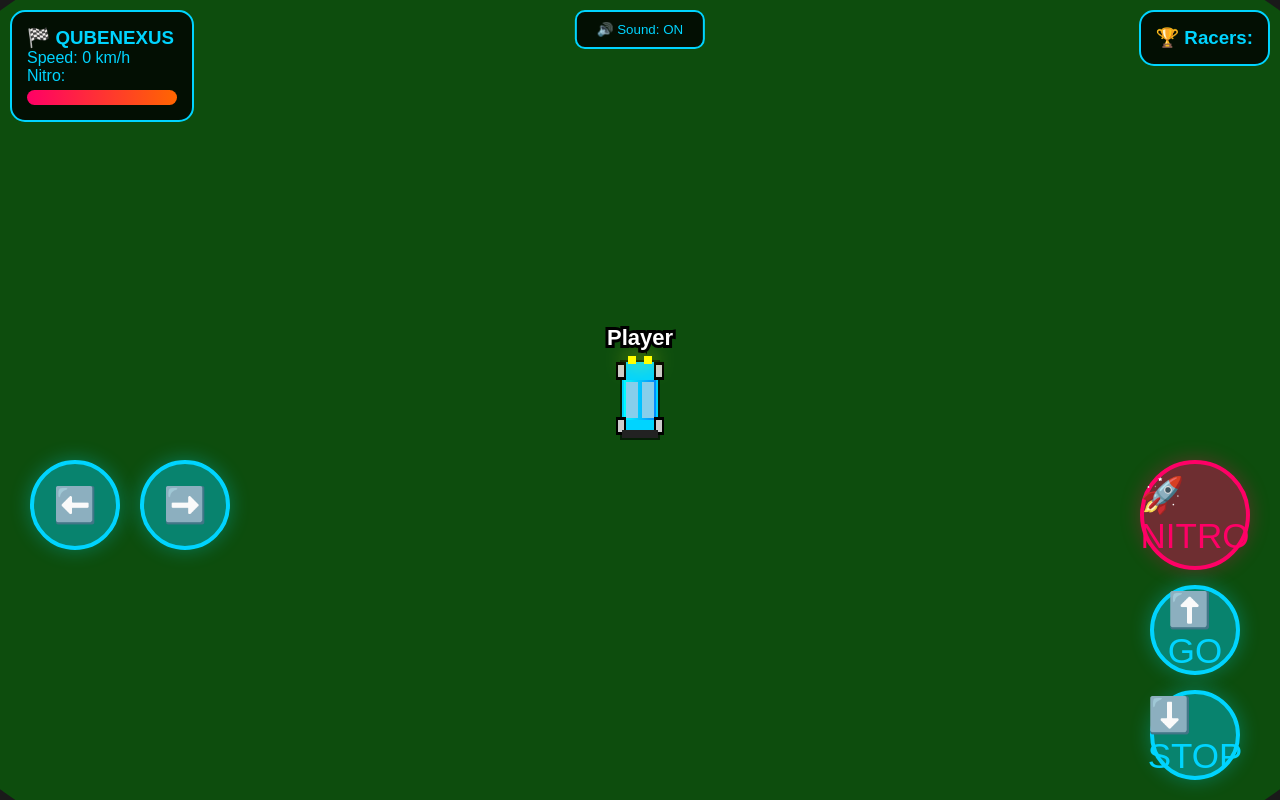
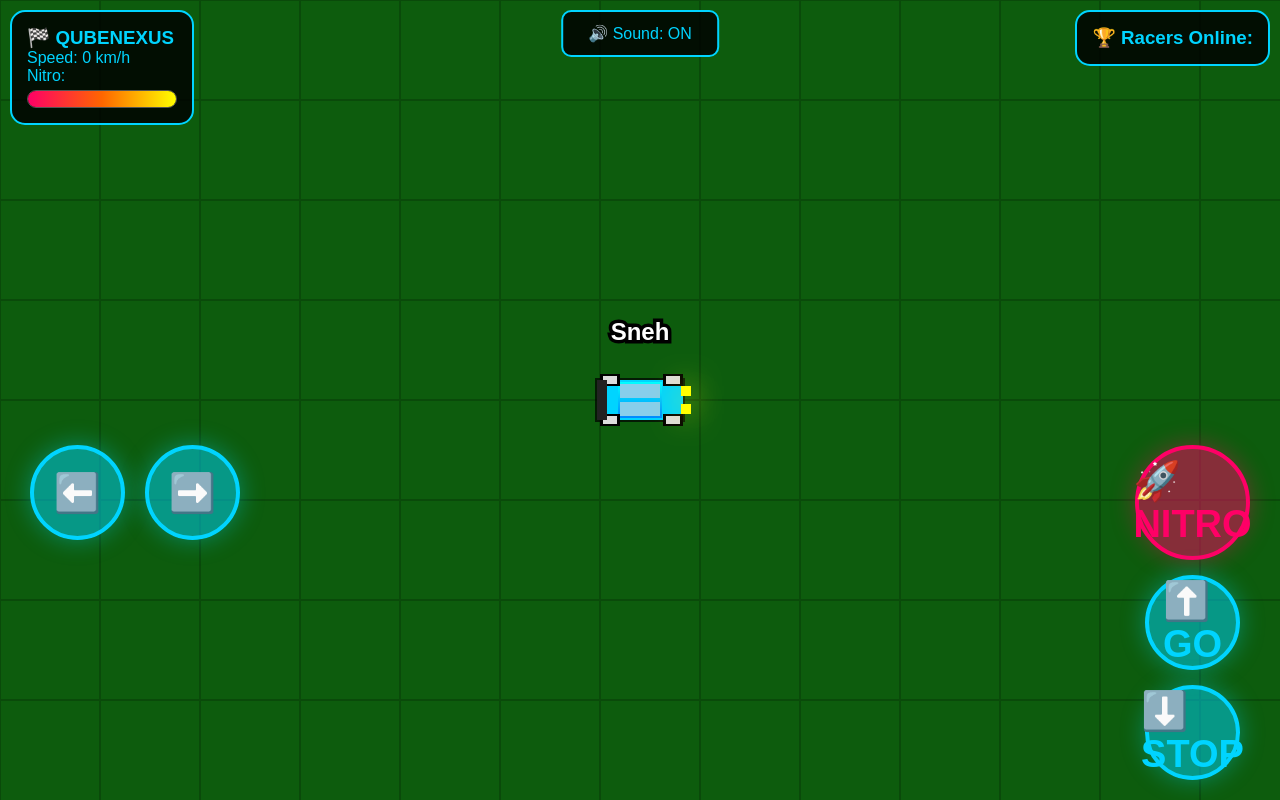
Before and after one commit to poojasaini245304-glitch/qubenexus-race, a website: page public/index.html in a window 1280 px wide. Both pictures are taken after a click on the button "🏁 START RACE". Drawn offline with nearby package versions, Linux system fonts and the light colour scheme; no server answers.

Commit message:
Update index.html

```diff
--- a/public/index.html
+++ b/public/index.html
@@ -3,38 +3,39 @@
 <head>
     <meta charset="UTF-8">
     <meta name="viewport" content="width=device-width, initial-scale=1.0">
-    <title>Qubenexus Racing - FIXED</title>
+    <title>Qubenexus Racing - CAR FIXED</title>
     <script src="https://cdn.socket.io/4.7.2/socket.io.min.js"></script>
     <style>
         * { margin: 0; padding: 0; box-sizing: border-box; user-select: none; }
-        body { background: #0a0a0a; color: #00d4ff; font-family: 'Arial', sans-serif; overflow: hidden; }
-        #gameCanvas { display: block; background: #1a5c1a; }
+        body { background: #000; color: #00d4ff; font-family: 'Arial', sans-serif; overflow: hidden; }
+        #gameCanvas { display: block; }
         #joinScreen { position: absolute; top: 0; left: 0; width: 100%; height: 100%; background: rgba(0,0,0,0.95); display: flex; align-items: center; justify-content: center; z-index: 200; }
-       .joinBox { background: linear-gradient(135deg, #1a1a1a, #0a0a0a); padding: 40px; border-radius: 20px; border: 3px solid #00d4ff; text-align: center; }
-       .joinBox h1 { margin-bottom: 20px; font-size: 2.5em; }
+       .joinBox { background: linear-gradient(135deg, #1a1a1a, #0a0a0a); padding: 40px; border-radius: 20px; border: 3px solid #00d4ff; text-align: center; box-shadow: 0 0 40px #00d4ff80; }
+       .joinBox h1 { margin-bottom: 20px; font-size: 2.8em; text-shadow: 0 0 20px #00d4ff; }
        .joinBox input { padding: 15px; font-size: 18px; background: #0a0a0a; border: 2px solid #00d4ff; color: #00d4ff; border-radius: 10px; margin: 10px; width: 280px; }
        .joinBox button { padding: 15px 50px; font-size: 22px; background: linear-gradient(45deg, #00d4ff, #00ffff); color: #000; border: none; border-radius: 10px; cursor: pointer; font-weight: bold; margin-top: 20px; }
-        #ui { position: absolute; top: 10px; left: 10px; z-index: 100; background: rgba(0,0,0,0.8); padding: 15px; border-radius: 15px; border: 2px solid #00d4ff; }
-        #playerList { position: absolute; top: 10px; right: 10px; background: rgba(0,0,0,0.8); padding: 15px; border-radius: 15px; border: 2px solid #00d4ff; }
+        #ui { position: absolute; top: 10px; left: 10px; z-index: 100; background: rgba(0,0,0,0.85); padding: 15px; border-radius: 15px; border: 2px solid #00d4ff; }
+        #playerList { position: absolute; top: 10px; right: 10px; background: rgba(0,0,0,0.85); padding: 15px; border-radius: 15px; border: 2px solid #00d4ff; }
         #mobileControls { position: absolute; bottom: 20px; width: 100%; display: flex; justify-content: space-between; padding: 0 30px; z-index: 100; }
-       .controlBtn { width: 90px; height: 90px; background: rgba(0,212,255,0.4); border: 4px solid #00d4ff; border-radius: 50%; display: flex; align-items: center; justify-content: center; font-size: 35px; color: #00d4ff; cursor: pointer; box-shadow: 0 0 20px #00d4ff50; }
-       .controlBtn:active { background: rgba(0,212,255,0.9); transform: scale(0.9); }
+       .controlBtn { width: 95px; height: 95px; background: rgba(0,212,255,0.5); border: 4px solid #00d4ff; border-radius: 50%; display: flex; align-items: center; justify-content: center; font-size: 38px; color: #00d4ff; cursor: pointer; box-shadow: 0 0 25px #00d4ff60; font-weight: bold; }
+       .controlBtn:active { background: rgba(0,212,255,1); transform: scale(0.9); }
         #leftControls { display: flex; gap: 20px; }
         #rightControls { display: flex; gap: 15px; flex-direction: column; align-items: center; }
-        #nitroBtn { background: rgba(255,0,102,0.4); border-color: #ff0066; color: #ff0066; width: 110px; height: 110px; box-shadow: 0 0 20px #ff006650; }
-       .nitro-bar { width: 150px; height: 15px; background: #333; border-radius: 10px; overflow: hidden; margin-top: 5px; }
-       .nitro-fill { height: 100%; background: linear-gradient(90deg, #ff0066, #ff6600); }
-        #soundBtn { position: absolute; top: 10px; left: 50%; transform: translateX(-50%); background: rgba(0,0,0,0.8); border: 2px solid #00d4ff; color: #00d4ff; padding: 10px 20px; border-radius: 10px; cursor: pointer; z-index: 100; }
+        #nitroBtn { background: rgba(255,0,102,0.5); border-color: #ff0066; color: #ff0066; width: 115px; height: 115px; box-shadow: 0 0 25px #ff006660; }
+        #nitroBtn:active { background: rgba(255,0,102,1); }
+       .nitro-bar { width: 150px; height: 18px; background: #333; border-radius: 10px; overflow: hidden; margin-top: 5px; border: 1px solid #555; }
+       .nitro-fill { height: 100%; background: linear-gradient(90deg, #ff0066, #ff6600, #ffff00); transition: 0.2s; }
+        #soundBtn { position: absolute; top: 10px; left: 50%; transform: translateX(-50%); background: rgba(0,0,0,0.85); border: 2px solid #00d4ff; color: #00d4ff; padding: 12px 25px; border-radius: 10px; cursor: pointer; z-index: 100; font-size: 16px; }
     </style>
 </head>
 <body>
     <div id="joinScreen">
         <div class="joinBox">
             <h1>🏎️ QUBENEXUS RACING 🏎️</h1>
-            <p style="font-size: 1.1em; margin-bottom: 20px;">🔊 Car Fixed - Ab Dikhegi!</p>
-            <input type="text" id="playerName" placeholder="Enter Your Name" maxlength="15">
+            <p style="font-size: 1.2em; margin-bottom: 20px;">✅ Car Ab Hamesha Dikhegi!</p>
+            <input type="text" id="playerName" placeholder="Enter Your Name" maxlength="15" value="Sneh">
             <br>
-            <button onclick="joinGame()">🏁 START RACE</button>
+            <button onclick="startGame()">🏁 START RACE</button>
         </div>
     </div>
 
@@ -49,7 +50,7 @@
     </div>
 
     <div id="playerList">
-        <h3>🏆 Racers:</h3>
+        <h3>🏆 Racers Online:</h3>
         <div id="players"></div>
     </div>
 
@@ -72,15 +73,17 @@
         canvas.width = window.innerWidth;
         canvas.height = window.innerHeight;
 
-        // FIXED: Gaadi hamesha dikhegi
+        // FIXED: Car hamesha screen ke center me rahegi
         let player = {
-            x: 0, y: 0,
-            angle: -Math.PI/2,
+            worldX: 0,
+            worldY: 0,
+            angle: 0,
             speed: 0,
-            name: '',
+            name: 'Player',
             nitro: 100,
             color: '#00d4ff'
         };
+
         let players = {};
         let keys = { w: false, a: false, d: false, s: false, space: false };
         let soundOn = true;
@@ -98,7 +101,7 @@
                 engineSound.connect(engineGain);
                 engineGain.connect(audioContext.destination);
                 engineSound.start();
-            } catch(e) { console.log('Audio not supported'); }
+            } catch(e) {}
         }
 
         function playNitroSound() {
@@ -108,21 +111,21 @@
                 const gain = audioContext.createGain();
                 osc.type = 'sine';
                 osc.frequency.setValueAtTime(200, audioContext.currentTime);
-                osc.frequency.exponentialRampToValueAtTime(800, audioContext.currentTime + 0.3);
-                gain.gain.setValueAtTime(0.3, audioContext.currentTime);
-                gain.gain.exponentialRampToValueAtTime(0.01, audioContext.currentTime + 0.3);
+                osc.frequency.exponentialRampToValueAtTime(1000, audioContext.currentTime + 0.4);
+                gain.gain.setValueAtTime(0.4, audioContext.currentTime);
+                gain.gain.exponentialRampToValueAtTime(0.01, audioContext.currentTime + 0.4);
                 osc.connect(gain);
                 gain.connect(audioContext.destination);
                 osc.start();
-                osc.stop(audioContext.currentTime + 0.3);
+                osc.stop(audioContext.currentTime + 0.4);
             } catch(e) {}
         }
 
         function updateEngineSound() {
             if (!soundOn ||!engineGain) return;
-            const speedRatio = Math.abs(player.speed) / 15;
-            engineSound.frequency.value = 50 + speedRatio * 250;
-            engineGain.gain.value = speedRatio * 0.2;
+            const speedRatio = Math.abs(player.speed) / 20;
+            engineSound.frequency.value = 60 + speedRatio * 300;
+            engineGain.gain.value = 0.05 + speedRatio * 0.25;
         }
 
         function toggleSound() {
@@ -132,7 +135,7 @@
         }
 
         // Controls
-        function addBtnListeners(btn, key) {
+        function setupButton(btn, key) {
             btn.addEventListener('touchstart', (e) => { e.preventDefault(); keys[key] = true; });
             btn.addEventListener('touchend', (e) => { e.preventDefault(); keys[key] = false; });
             btn.addEventListener('mousedown', () => keys[key] = true);
@@ -140,10 +143,10 @@
             btn.addEventListener('mouseleave', () => keys[key] = false);
         }
 
-        addBtnListeners(document.getElementById('gasBtn'), 'w');
-        addBtnListeners(document.getElementById('brakeBtn'), 's');
-        addBtnListeners(document.getElementById('leftBtn'), 'a');
-        addBtnListeners(document.getElementById('rightBtn'), 'd');
+        setupButton(document.getElementById('gasBtn'), 'w');
+        setupButton(document.getElementById('brakeBtn'), 's');
+        setupButton(document.getElementById('leftBtn'), 'a');
+        setupButton(document.getElementById('rightBtn'), 'd');
 
         const nitroBtn = document.getElementById('nitroBtn');
         nitroBtn.addEventListener('touchstart', (e) => { e.preventDefault(); keys.space = true; playNitroSound(); });
@@ -166,8 +169,8 @@
             if(e.key === ' ') keys.space = false;
         });
 
-        function joinGame() {
-            const name = document.getElementById('playerName').value.trim() || 'Player';
+        function startGame() {
+            const name = document.getElementById('playerName').value.trim() || 'Sneh';
             if (!audioContext) initAudio();
             player.name = name;
             gameStarted = true;
@@ -187,166 +190,193 @@
         function update() {
             if (!gameStarted) return;
 
-            if (keys.w) player.speed += 0.8;
-            if (keys.s) player.speed -= 0.8;
-            if (keys.a) player.angle -= 0.07;
-            if (keys.d) player.angle += 0.07;
+            // Speed controls - FAST
+            if (keys.w) player.speed += 1.0;
+            if (keys.s) player.speed -= 1.0;
+            if (keys.a) player.angle -= 0.08;
+            if (keys.d) player.angle += 0.08;
             if (keys.space && player.nitro > 0) {
-                player.speed += 1.8;
-                player.nitro -= 2.5;
+                player.speed += 2.0;
+                player.nitro -= 3;
                 document.getElementById('nitroFill').style.width = player.nitro + '%';
             }
 
             if (player.nitro < 100 &&!keys.space) {
-                player.nitro += 0.6;
+                player.nitro += 0.8;
                 document.getElementById('nitroFill').style.width = player.nitro + '%';
             }
 
-            player.speed *= 0.97;
-            if (player.speed > 20) player.speed = 20;
-            if (player.speed < -7) player.speed = -7;
+            player.speed *= 0.96;
+            if (player.speed > 22) player.speed = 22;
+            if (player.speed < -8) player.speed = -8;
 
-            player.x += Math.cos(player.angle) * player.speed;
-            player.y += Math.sin(player.angle) * player.speed;
+            // Move in world coordinates
+            player.worldX += Math.cos(player.angle) * player.speed;
+            player.worldY += Math.sin(player.angle) * player.speed;
 
             updateEngineSound();
             document.getElementById('speed').textContent = Math.abs(Math.floor(player.speed * 10));
-            socket.emit('playerMove', { x: player.x, y: player.y, rotation: player.angle });
+            socket.emit('playerMove', { x: player.worldX, y: player.worldY, rotation: player.angle });
         }
 
-        function drawTrack() {
-            // Grass
-            ctx.fillStyle = '#0d4d0d';
+        function drawWorld() {
+            // Green grass background
+            ctx.fillStyle = '#0d5c0d';
             ctx.fillRect(0, 0, canvas.width, canvas.height);
 
-            // Camera centered on player
-            ctx.save();
-            ctx.translate(canvas.width/2 - player.x, canvas.height/2 - player.y);
+            // Draw grid for movement feel
+            ctx.strokeStyle = '#0a4a0a';
+            ctx.lineWidth = 2;
+            const gridSize = 100;
+            const offsetX = -player.worldX % gridSize;
+            const offsetY = -player.worldY % gridSize;
 
-            // Big oval track
+            for(let x = offsetX; x < canvas.width; x += gridSize) {
+                ctx.beginPath();
+                ctx.moveTo(x, 0);
+                ctx.lineTo(x, canvas.height);
+                ctx.stroke();
+            }
+            for(let y = offsetY; y < canvas.height; y += gridSize) {
+                ctx.beginPath();
+                ctx.moveTo(0, y);
+                ctx.lineTo(canvas.width, y);
+                ctx.stroke();
+            }
+
+            // Draw oval track around world origin
+            const trackX = canvas.width/2 - player.worldX;
+            const trackY = canvas.height/2 - player.worldY;
+
+            // Road
             ctx.strokeStyle = '#1a1a1a';
-            ctx.lineWidth = 250;
+            ctx.lineWidth = 300;
             ctx.beginPath();
-            ctx.ellipse(0, 0, 1000, 700, 0, 0, Math.PI * 2);
+            ctx.ellipse(trackX, trackY, 1200, 800, 0, 0, Math.PI * 2);
             ctx.stroke();
 
-            // Track markings
+            // Yellow center line
             ctx.strokeStyle = '#ffff00';
-            ctx.lineWidth = 8;
-            ctx.setLineDash([50, 50]);
+            ctx.lineWidth = 10;
+            ctx.setLineDash([60, 60]);
             ctx.beginPath();
-            ctx.ellipse(0, 0, 1000, 700, 0, 0, Math.PI * 2);
+            ctx.ellipse(trackX, trackY, 1200, 800, 0, 0, Math.PI * 2);
             ctx.stroke();
             ctx.setLineDash([]);
 
-            // Start line
+            // Start/Finish line
             ctx.strokeStyle = '#fff';
-            ctx.lineWidth = 20;
+            ctx.lineWidth = 25;
             ctx.beginPath();
-            ctx.moveTo(0, -700);
-            ctx.lineTo(0, -500);
+            ctx.moveTo(trackX, trackY - 800);
+            ctx.lineTo(trackX, trackY - 500);
             ctx.stroke();
 
-            ctx.restore();
+            // Checkered
+            for(let i = 0; i < 15; i++) {
+                ctx.fillStyle = i % 2 === 0? '#fff' : '#000';
+                ctx.fillRect(trackX - 12, trackY - 800 + i*20, 24, 20);
+            }
         }
 
-        function drawCar(x, y, angle, color, name, isMe) {
-            // Convert to screen coordinates
-            const screenX = canvas.width/2 + (x - player.x);
-            const screenY = canvas.height/2 + (y - player.y);
+        function drawCar(worldX, worldY, angle, color, name, isMe) {
+            // Convert world coords to screen coords - CAR ALWAYS AT CENTER
+            const screenX = canvas.width/2 + (worldX - player.worldX);
+            const screenY = canvas.height/2 + (worldY - player.worldY);
 
             ctx.save();
             ctx.translate(screenX, screenY);
             ctx.rotate(angle);
 
-            // HUGE CAR - 4x size
+            // MASSIVE CAR - Ab dikhegi hi dikhegi
             // Shadow
-            ctx.fillStyle = 'rgba(0,0,0,0.6)';
-            ctx.fillRect(-40, -20, 80, 40);
+            ctx.fillStyle = 'rgba(0,0,0,0.7)';
+            ctx.fillRect(-45, -22, 90, 44);
 
             // Main body
             ctx.fillStyle = color;
-            ctx.fillRect(-38, -18, 76, 36);
+            ctx.fillRect(-43, -20, 86, 40);
 
-            // Roof with gradient
-            const gradient = ctx.createLinearGradient(0, -16, 0, 16);
+            // Roof with metallic effect
+            const gradient = ctx.createLinearGradient(0, -18, 0, 18);
             gradient.addColorStop(0, isMe? '#00ffff' : '#ff0088');
             gradient.addColorStop(1, isMe? '#0088ff' : '#ff0044');
             ctx.fillStyle = gradient;
-            ctx.fillRect(-20, -16, 40, 32);
+            ctx.fillRect(-22, -18, 44, 36);
 
             // Windows
             ctx.fillStyle = '#87ceeb';
-            ctx.fillRect(-18, -14, 36, 12);
-            ctx.fillRect(-18, 2, 36, 12);
+            ctx.fillRect(-20, -16, 40, 14);
+            ctx.fillRect(-20, 2, 40, 14);
 
-            // Wheels - Bigger
+            // Wheels - HUGE
             ctx.fillStyle = '#000';
-            ctx.fillRect(-35, -24, 18, 10);
-            ctx.fillRect(-35, 14, 18, 10);
-            ctx.fillRect(20, -24, 18, 10);
-            ctx.fillRect(20, 14, 18, 10);
+            ctx.fillRect(-40, -26, 20, 12);
+            ctx.fillRect(-40, 14, 20, 12);
+            ctx.fillRect(23, -26, 20, 12);
+            ctx.fillRect(23, 14, 20, 12);
 
-            // Wheel rims
-            ctx.fillStyle = '#ccc';
-            ctx.fillRect(-32, -22, 12, 6);
-            ctx.fillRect(-32, 16, 12, 6);
-            ctx.fillRect(23, -22, 12, 6);
-            ctx.fillRect(23, 16, 12, 6);
+            // Rims
+            ctx.fillStyle = '#ddd';
+            ctx.fillRect(-37, -24, 14, 8);
+            ctx.fillRect(-37, 16, 14, 8);
+            ctx.fillRect(26, -24, 14, 8);
+            ctx.fillRect(26, 16, 14, 8);
 
-            // Headlights - glowing
+            // Headlights - GLOWING
             ctx.fillStyle = '#ffff00';
-            ctx.shadowBlur = 20;
+            ctx.shadowBlur = 30;
             ctx.shadowColor = '#ffff00';
-            ctx.fillRect(36, -12, 8, 8);
-            ctx.fillRect(36, 4, 8, 8);
+            ctx.fillRect(41, -14, 10, 10);
+            ctx.fillRect(41, 4, 10, 10);
             ctx.shadowBlur = 0;
 
             // Spoiler
             ctx.fillStyle = '#222';
-            ctx.fillRect(-38, -18, 8, 36);
+            ctx.fillRect(-43, -20, 10, 40);
 
-            // Exhaust flames when nitro
+            // Nitro flames
             if (isMe && keys.space && player.nitro > 0) {
-                ctx.fillStyle = '#ff6600';
+                ctx.fillStyle = '#ff4400';
                 ctx.beginPath();
-                ctx.moveTo(-38, -8);
-                ctx.lineTo(-50, 0);
-                ctx.lineTo(-38, 8);
+                ctx.moveTo(-43, -10);
+                ctx.lineTo(-60, 0);
+                ctx.lineTo(-43, 10);
                 ctx.fill();
-                ctx.fillStyle = '#ffff00';
+                ctx.fillStyle = '#ffaa00';
                 ctx.beginPath();
-                ctx.moveTo(-38, -5);
-                ctx.lineTo(-45, 0);
-                ctx.lineTo(-38, 5);
+                ctx.moveTo(-43, -6);
+                ctx.lineTo(-52, 0);
+                ctx.lineTo(-43, 6);
                 ctx.fill();
             }
 
             ctx.restore();
 
-            // Name tag - Bigger
+            // Name tag - BIG
             ctx.fillStyle = '#fff';
-            ctx.font = 'bold 22px Arial';
+            ctx.font = 'bold 24px Arial';
             ctx.textAlign = 'center';
             ctx.strokeStyle = '#000';
-            ctx.lineWidth = 6;
-            ctx.strokeText(name, screenX, screenY - 55);
-            ctx.fillText(name, screenX, screenY - 55);
+            ctx.lineWidth = 7;
+            ctx.strokeText(name, screenX, screenY - 60);
+            ctx.fillText(name, screenX, screenY - 60);
         }
 
         function draw() {
             ctx.clearRect(0, 0, canvas.width, canvas.height);
-            drawTrack();
+            drawWorld();
 
-            // Draw all players from server
+            // Draw other players
             Object.values(players).forEach(p => {
-                const color = p.id === socket.id? '#00d4ff' : '#ff3366';
-                drawCar(p.x, p.y, p.rotation, color, p.name, p.id === socket.id);
+                if (p.id!== socket.id) {
+                    drawCar(p.x, p.y, p.rotation, '#ff3366', p.name, false);
+                }
             });
 
-            // FIXED: Always draw local player even if server hasn't sent it yet
-            if (gameStarted &&!players[socket.id]) {
-                drawCar(player.x, player.y, player.angle, '#00d4ff', player.name, true);
+            // ALWAYS draw our car at center
+            if (gameStarted) {
+                drawCar(player.worldX, player.worldY, player.angle, '#00d4ff', player.name, true);
             }
         }
 
@@ -355,6 +385,12 @@
             draw();
             requestAnimationFrame(gameLoop);
         }
+
+        window.addEventListener('resize', () => {
+            canvas.width = window.innerWidth;
+            canvas.height = window.innerHeight;
+        });
+
         gameLoop();
     </script>
 </body>
```
